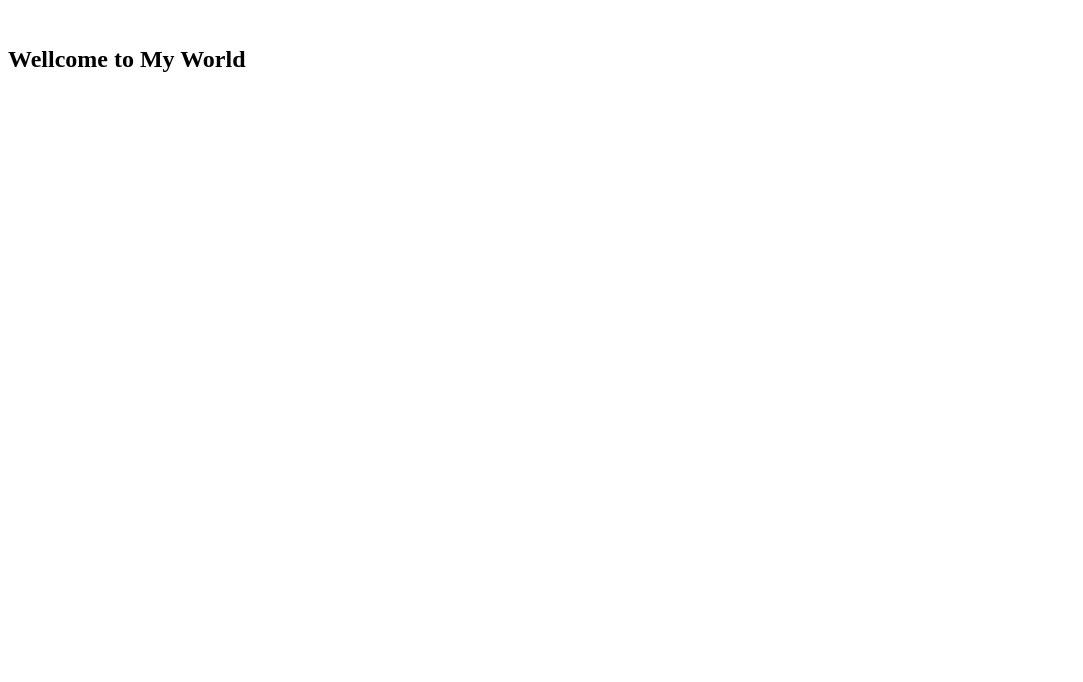
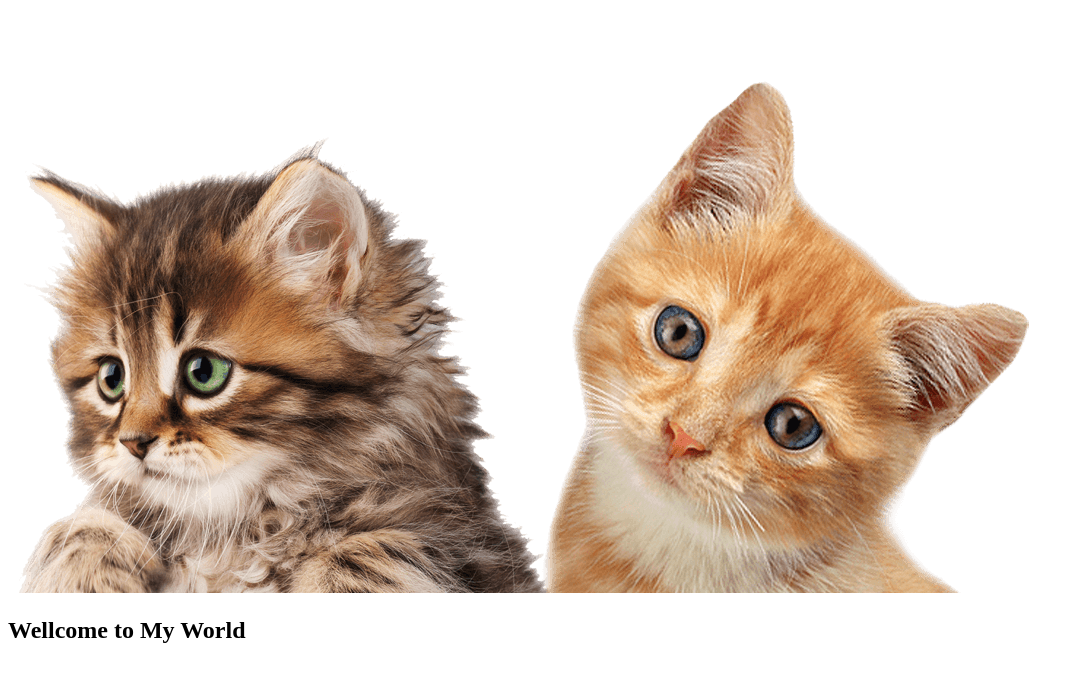
Before and after one commit to kurobuta1479/testgit, a plain HTML site: page index.html in a window 1280 px wide. Shown: the whole page, without its empty margins (0-1083 px from the left). Drawn offline with Linux system fonts and the light colour scheme.

Commit message:
fix add cat image to website

```diff
--- a/index.html
+++ b/index.html
@@ -3,6 +3,6 @@
 <head>
 	<title>Test for GITHUB</title>
 </head>
-<img cat_PNG50539.png/>
+<img src="cat_PNG50539.png"/>
 <h2>Wellcome to My World</h2>
 <body></body>
```
